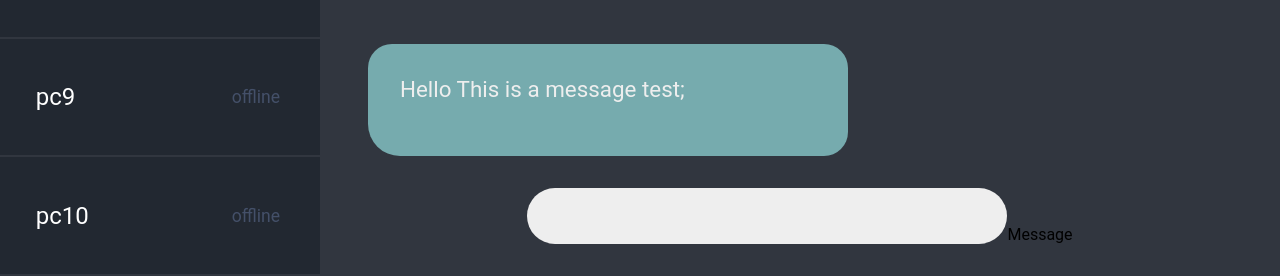
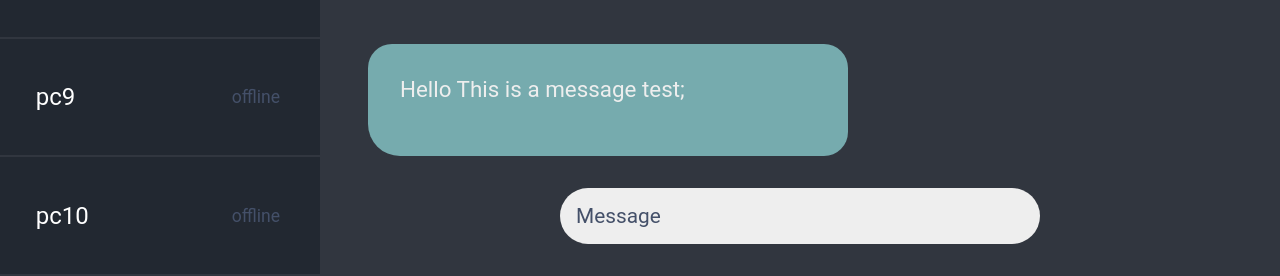
Before and after one commit to sharifloo-net/chatmat, a PHP site: page / in a window 1280 px wide. Shown: the part 1028-1304 px from the top of the page. Run offline with PHP 8.4, Linux system fonts and the light colour scheme.

Commit message:
add placeholder to text-box

```diff
--- a/index.php
+++ b/index.php
@@ -124,8 +124,8 @@
             </div>
         </div>
         <div id="bottom-section">
-            <div name="textBox" id="text-box" contenteditable=""></div>
-            <label for="text-box" id="text-box-placeholder">Message</label>
+            <div name="textBox" id="text-box" contenteditable="" placeholder="Message"
+                 oninput="if(this.innerHTML.trim()==='<br>')this.innerHTML=''"></div>
         </div>
     </div>
 </div>
--- a/themes/default/css/style.css
+++ b/themes/default/css/style.css
@@ -158,13 +158,26 @@ body, html {
     overflow-x: auto;
 }
 
+#text-box:empty:before {
+    content: attr(placeholder);
+    pointer-events: none;
+    display: block; /* for firefox */
+    color: #445069;
+}
+
 #text-box:focus {
     outline: none;
 }
 
-#text-box-placeholder {
-
-}
+/*#text-box-placeholder {*/
+/*    position: fixed;*/
+/*    font-size: 1.3rem;*/
+/*    left: 43.3%;*/
+/*    bottom: 5.2%;*/
+/*    color: #445069;*/
+/*    !* here *!*/
+/*    */
+/*}*/
 
 .active {
     background-color: #424769;
```
Also changed, not shown: themes/default/js/script.js (line endings or trailing spaces).
